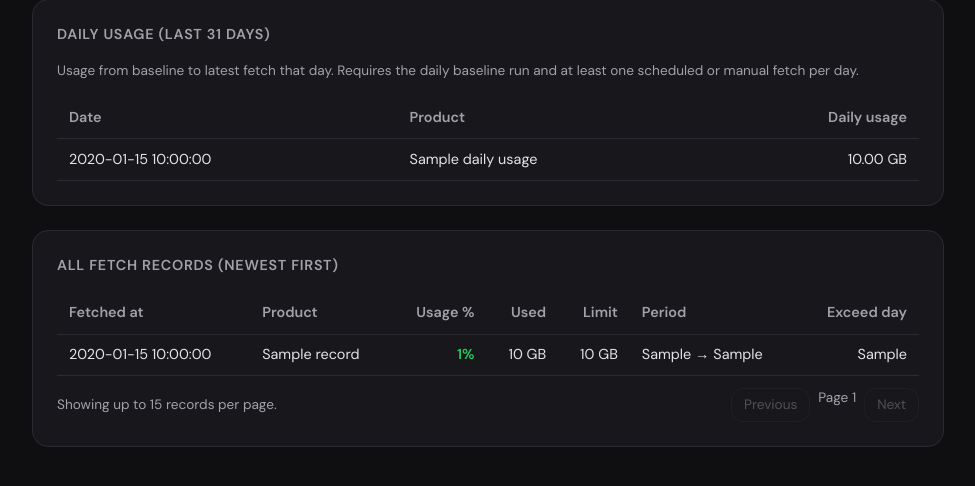
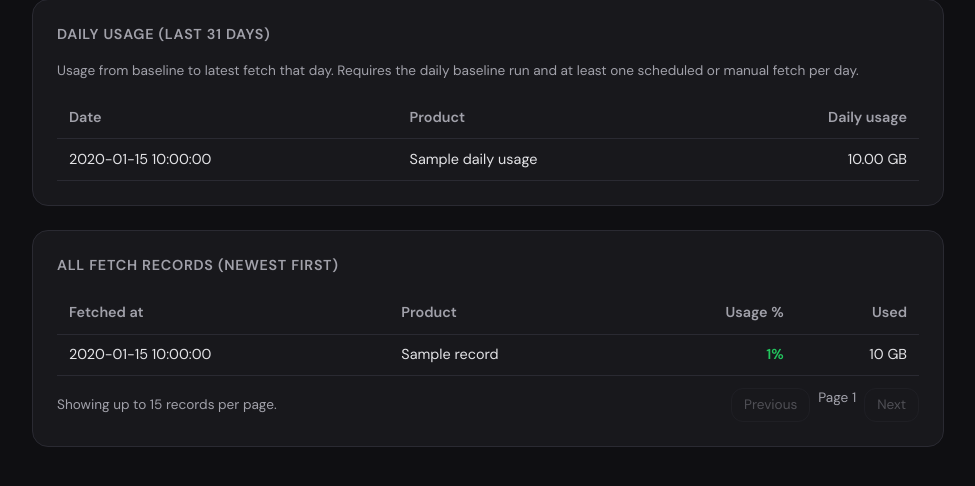
Before and after one commit to 7uss4m/netmon-tarassul, a Flask app: template src/templates/records.html in a window 1280 px wide. Shown: the part 132-618 px from the top of the page, without its empty margins (152-1127 px from the left). Run offline with Flask 3, Linux system fonts and the light colour scheme; the template is opened without the code that fills it: most values are stand-ins (such as "Sample title", 1, 10 or a date in 2020).

Commit message:
Refactor API fetch functions to streamline data retrieval; update dashboard and records templates for improved data visualization and user experience by adjusting limit data representation and removing unnecessary columns.

```diff
--- a/src/app.py
+++ b/src/app.py
@@ -386,7 +386,7 @@ def _fetch_row_to_json(row: dict) -> dict:
 @app.route("/api/latest")
 @jwt_required()
 def api_latest():
-    row = db.get_latest_baseline_fetch()
+    row = db.get_latest_fetch()
     if not row:
         return jsonify(None)
     return jsonify(_fetch_row_to_json(row))
@@ -397,7 +397,7 @@ def api_latest():
 def api_history():
     month_begin = request.args.get("month_begin", "")
     if not month_begin:
-        latest = db.get_latest_baseline_fetch()
+        latest = db.get_latest_fetch()
         month_begin = (latest or {}).get("month_begin") or ""
     if not month_begin:
         return jsonify([])
--- a/src/templates/dashboard.html
+++ b/src/templates/dashboard.html
@@ -286,7 +286,7 @@
       const ctx = canvas.getContext('2d');
       const datasets = [
         { label: 'Usage (GB)', data: data.usageData, borderColor: 'rgb(34, 197, 94)', backgroundColor: 'rgba(34, 197, 94, 0.1)', fill: true, tension: 0.2, pointRadius: 2, spanGaps: false },
-        { label: 'Limit (GB)', data: data.limitData, borderColor: 'rgb(234, 179, 8)', borderDash: [10, 3], fill: false, tension: 0, pointRadius: 0 }
+        { label: 'Limit (GB)', data: data.limitData, borderColor: 'rgba(234, 179, 8, 0.5)', borderDash: [10, 3], fill: false, tension: 0, pointRadius: 0 }
       ];
       if (data.projectionData && data.exceedDay != null && data.exceedDay <= data.daysInMonth) {
         datasets.push({ label: 'Projected to exceed', data: data.projectionData, borderColor: 'rgba(34, 197, 94, 0.7)', borderDash: [6, 4], fill: false, tension: 0, pointRadius: 0, spanGaps: false });
--- a/src/templates/records.html
+++ b/src/templates/records.html
@@ -106,9 +106,6 @@
             <th>Product</th>
             <th class="num">Usage %</th>
             <th class="num">Used</th>
-            <th class="num">Limit</th>
-            <th>Period</th>
-            <th class="num">Exceed day</th>
           </tr>
         </thead>
         <tbody>
@@ -118,9 +115,6 @@
             <td>{{ r.product_name or '—' }}</td>
             <td class="num pct {% if r.usage_percent >= 100 %}high{% elif r.usage_percent >= 80 %}mid{% else %}low{% endif %}">{{ (r.usage_percent)|round(1) }}%</td>
             <td class="num">{{ (r.month_accu_volume_kb / 1048576)|round(2) }} GB</td>
-            <td class="num">{{ (r.max_service_usage_mb / 1024)|round(1) }} GB</td>
-            <td>{{ r.month_begin or '—' }} → {{ r.month_end or '—' }}</td>
-            <td class="num">{{ r.exceed_day if r.exceed_day is not none else '—' }}</td>
           </tr>
           {% endfor %}
         </tbody>
```
